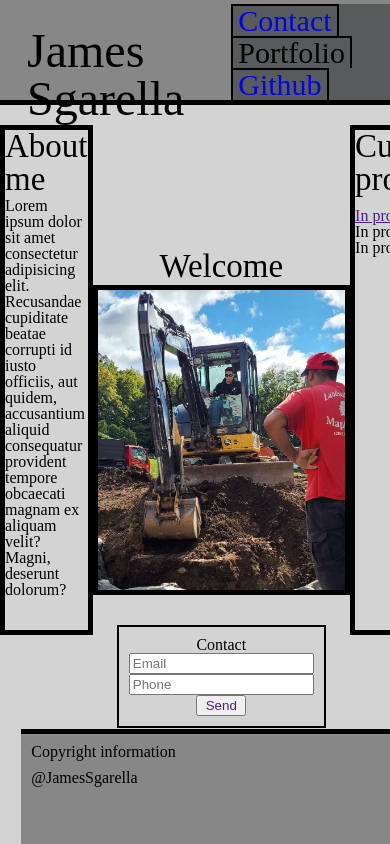
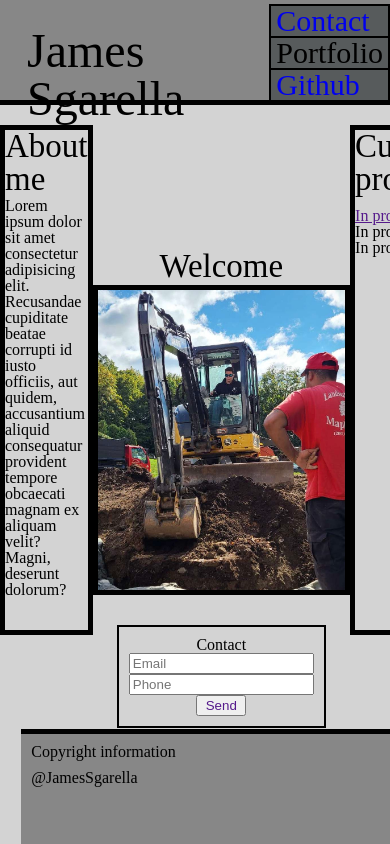
Before and after one commit to Jimbo8702/Portfolio, a plain HTML site: page index.html in a window 390 px wide. Shown: the top 844 px of the page. Drawn offline with Linux system fonts and the light colour scheme.

Commit message:
nav bar will stack when on a smaller display

```diff
--- a/assets/style.css
+++ b/assets/style.css
@@ -133,3 +133,13 @@ li:hover {
   margin-top: 10px;
   margin-bottom: 10px;
 }
+@media only screen and (max-width: 720px) {
+  header nav ul {
+    display: block;
+  }
+}
+@media only screen and (max-width: 500px) {
+  header nav ul {
+    display: block;
+  }
+}
```
Also changed, not shown: assets/Screen Shot 2021-10-20 at 12.58.38 PM.png (added), 1 other file.
